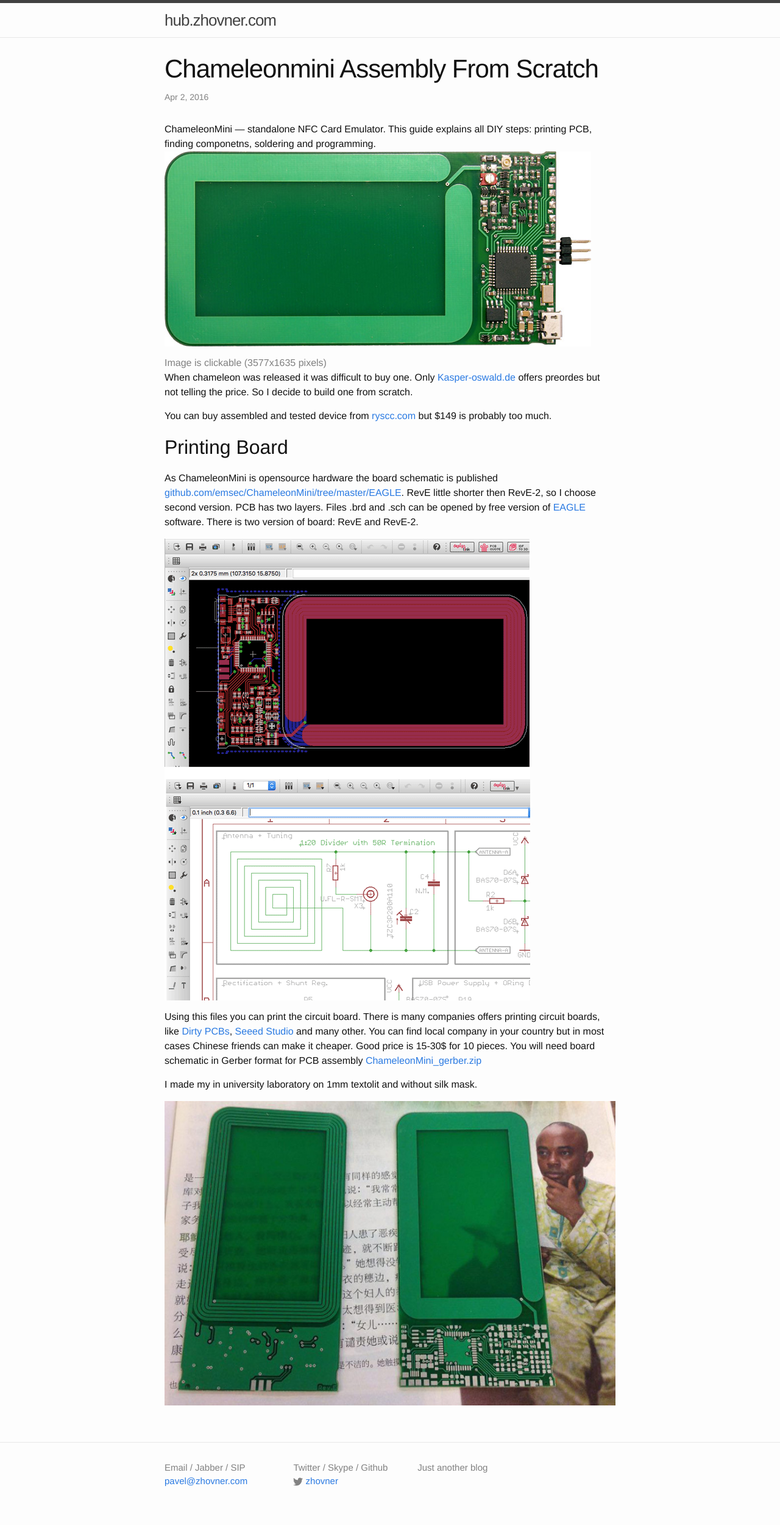
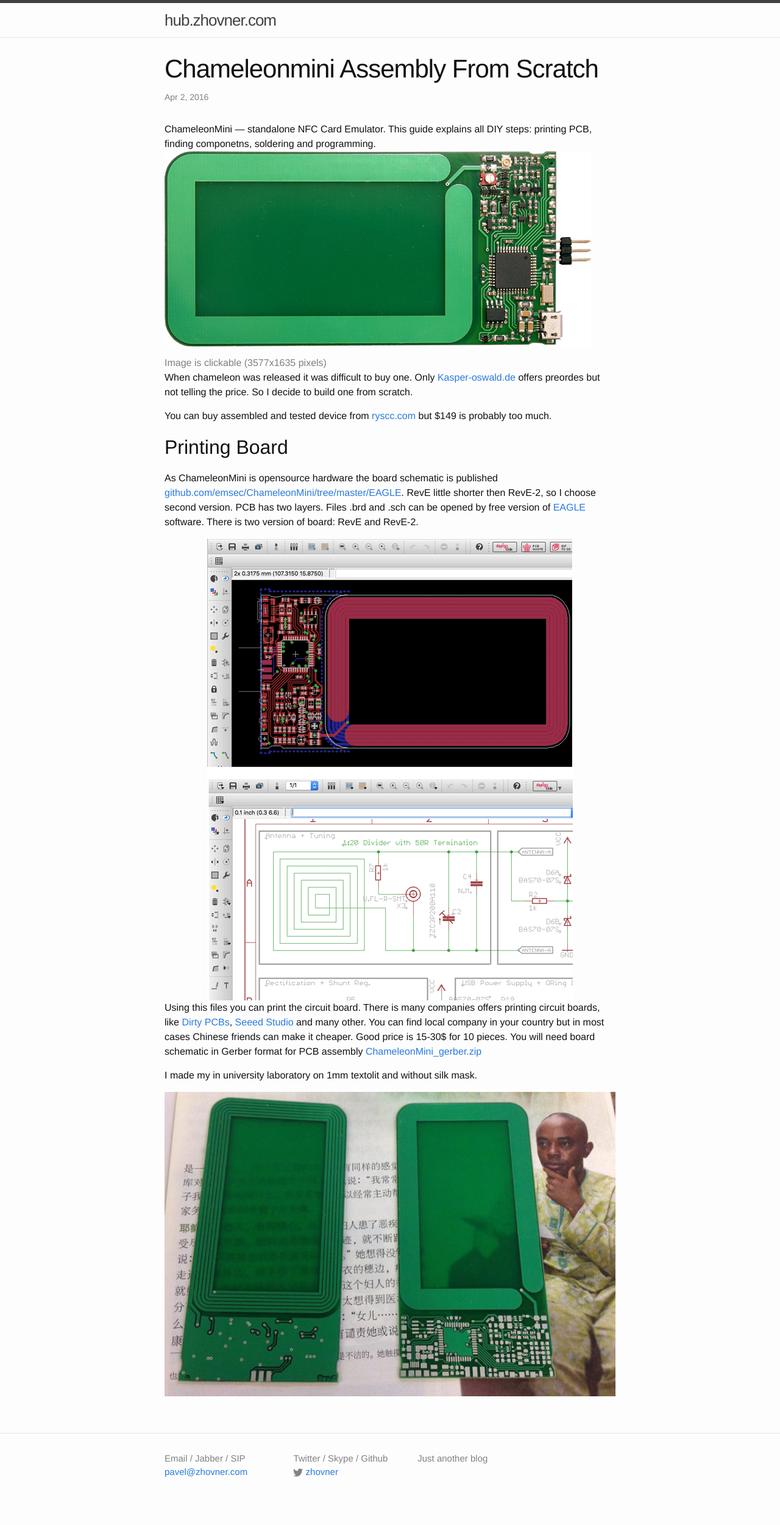
Before and after one commit to zhovner/zhovner.github.com, a Jekyll site: the page built from _posts/2016-04-2-ChameleonMini-assembly-from-scratch.markdown, in a window 1280 px wide. Shown: the whole page at 61% size. Built offline with Jekyll 4.4.1, drawn with Linux system fonts in a browser that asks for light colours; comment, search, counter and statistics services are not loaded.

Commit message:
chameleon

```diff
--- a/_posts/2016-04-2-ChameleonMini-assembly-from-scratch.markdown
+++ b/_posts/2016-04-2-ChameleonMini-assembly-from-scratch.markdown
@@ -21,7 +21,7 @@ As ChameleonMini is opensource hardware the board schematic is published [github
 RevE little shorter then RevE-2, so I choose second version. PCB has two layers.
 Files .brd and .sch can be opened by free version of [EAGLE](http://www.cadsoft.de/download-eagle/eagle-freeware/) software. There is two version of board: RevE and RevE-2.
 
-![ChameleonMini Schematic EAGLE](/img/ChameleonMini_schematic_eagle.png)
+<center><img alt="ChameleonMini Schematic EAGLE" src="/img/ChameleonMini_schematic_eagle.png" /></center>
 
 Using this files you can print the circuit board. There is many companies offers printing circuit boards, like
 [Dirty PCBs](http://dirtypcbs.com/), [Seeed Studio](https://www.seeedstudio.com/service/index.php?r=pcb) and many other. You can find local company in your country but in most cases Chinese friends can make it cheaper.
```
